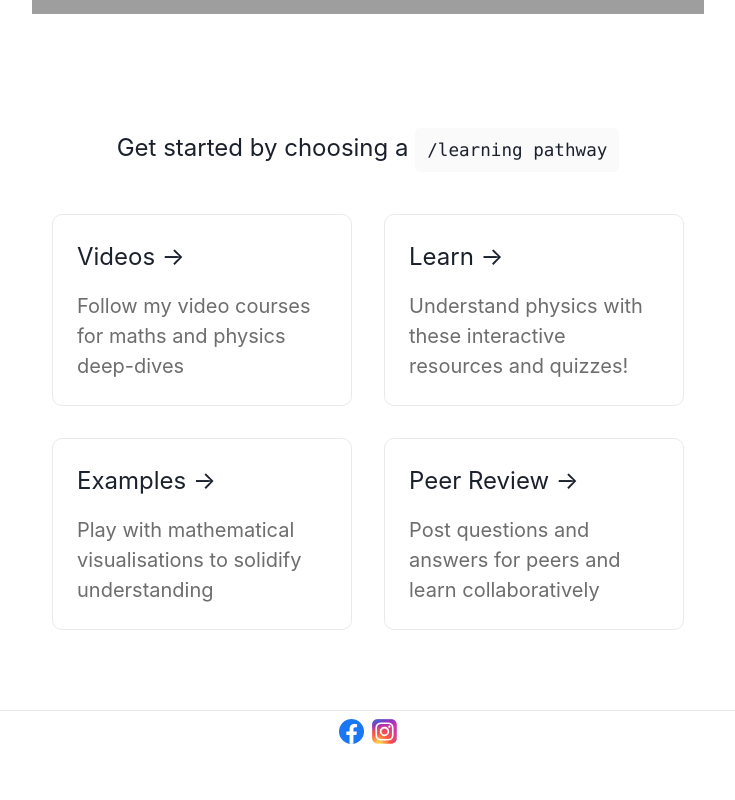
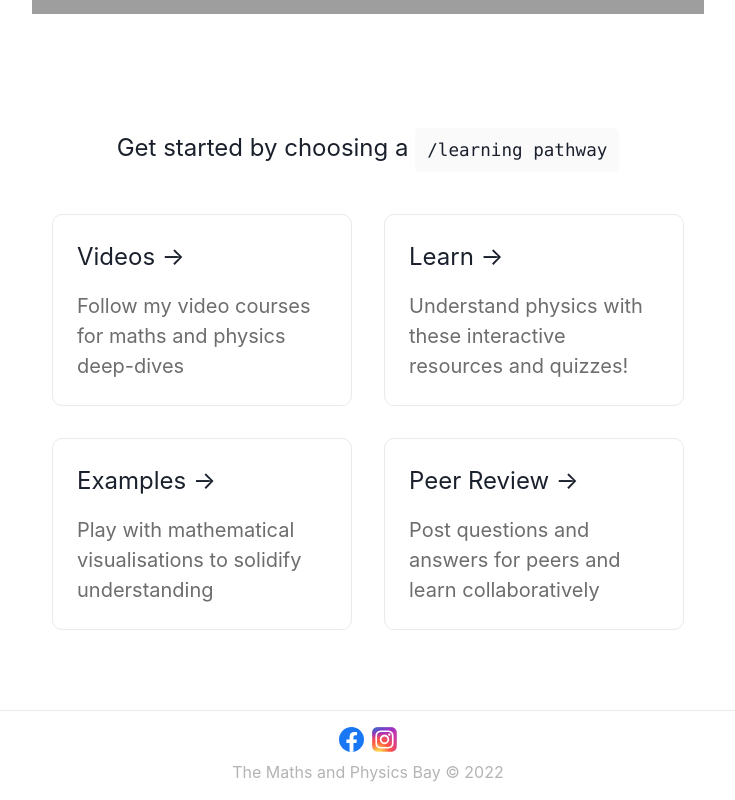
Before and after one commit to Optical-Tutor/maths-and-physics, a Next.js app: page / in a window 1280 px wide. Shown: the part 805-1605 px from the top of the page, without its empty margins (272-1007 px from the left). Before the commit the page ends 1557 px from the top, so only its background shows below. Built offline with nearby package versions, Linux system fonts and the light colour scheme; grey boxes are pictures that could not be loaded.

Commit message:
footer layout with copyright and year

```diff
--- a/pages/index.tsx
+++ b/pages/index.tsx
@@ -3,9 +3,11 @@ import Head from "next/head";
 import Image from "next/image";
 import Link from "next/link";
 import styles from "../styles/Home.module.css";
-import { Button, ColorModeScript, HStack } from "@chakra-ui/react";
+import { Button, ColorModeScript, HStack, VStack } from "@chakra-ui/react";
 
 const theme = "light";
+
+const CURRENT_YEAR = new Date().getFullYear();
 
 if (typeof window !== "undefined") {
   // only runs when on client env
@@ -127,6 +129,7 @@ const Home: NextPage = () => {
       </main>
 
       <footer className={styles.footer}>
+        <VStack>
           <HStack>
             <span>
               <a
@@ -157,6 +160,8 @@ const Home: NextPage = () => {
               </a>
             </span>
           </HStack>
+          <div>The Maths and Physics Bay &copy; {CURRENT_YEAR}</div>
+        </VStack>
       </footer>
     </div>
   );
--- a/styles/Home.module.css
+++ b/styles/Home.module.css
@@ -60,7 +60,7 @@
 .footer {
   display: flex;
   flex: 1;
-  padding: 0.5rem 0;
+  padding: 1rem;
   border-top: 1px solid #eaeaea;
   justify-content: center;
   align-items: center;
```
Lines whose indentation alone changed are shown as unchanged.
